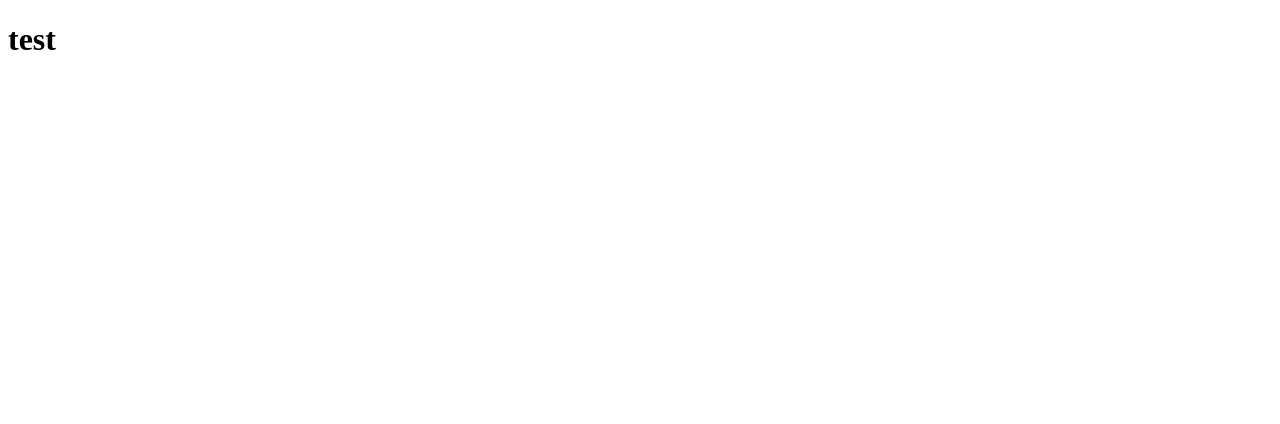
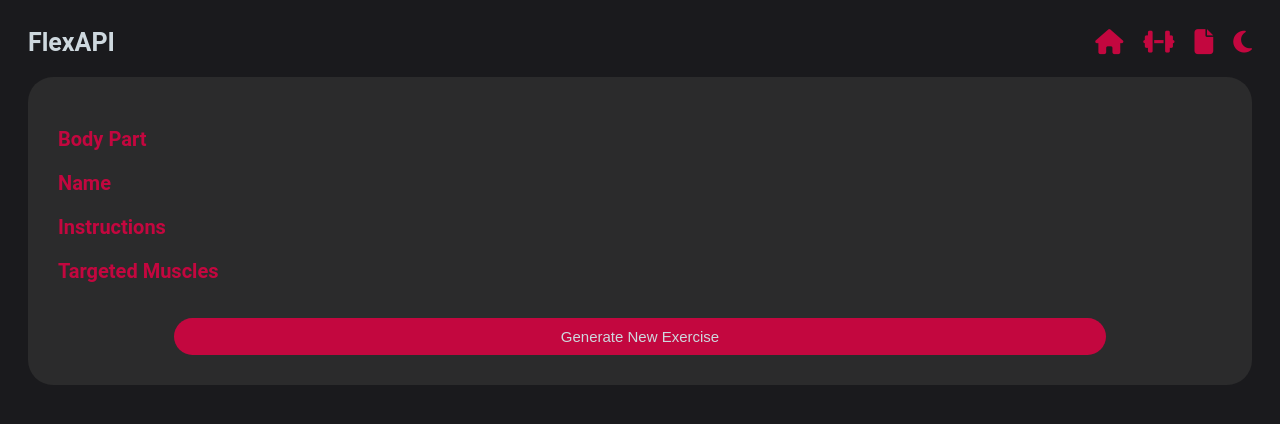
Before and after one commit to Uhsendin/flexAPI, a website: page public/random.html in a window 1280 px wide. Drawn offline with Linux system fonts and the light colour scheme; no server answers.

Commit message:
Added random.html

```diff
--- /dev/null
+++ b/public/css/random.css
@@ -0,0 +1,82 @@
+* {
+  font-size: 62.5%;
+  box-sizing: border-box;
+  list-style: none;
+}
+
+body {
+  font-family: 'Roboto', sans-serif;
+  background-color: #1a1a1d;
+}
+
+header * {
+  font-size: 2.5rem;
+}
+
+nav,
+nav ul {
+  display: flex;
+  margin: 0;
+}
+
+nav span {
+  font-weight: 700;
+  color: hsl(205, 20%, 84%);
+}
+
+nav {
+  justify-content: space-between;
+  padding: 2rem;
+}
+
+nav ul {
+  gap: 2rem;
+}
+nav li i {
+  color: #c3073f;
+}
+
+.container {
+  padding: 0 2rem;
+  color: hsl(205, 20%, 84%);
+}
+.exercise * {
+  font-size: 2rem;
+}
+
+.bodypart,
+.name,
+.description,
+.muscles {
+  color: hsl(205, 20%, 84%);
+  font-weight: normal;
+}
+
+.generate {
+  background-color: #2b2b2c;
+  padding: 3rem;
+  border-radius: 25px;
+}
+
+.title,
+.inst {
+  font-weight: 700;
+  color: #c3073f;
+}
+
+.btn-wrapper {
+  display: flex;
+  justify-content: center;
+}
+
+.generate button {
+  margin-top: 1.5rem;
+  font-size: 1.5rem;
+  background-color: #c3073f;
+  color: hsl(205, 20%, 84%);
+  width: 80%;
+  border: none;
+  padding: 1rem 1.5rem;
+  border-radius: 25px;
+  cursor: pointer;
+}
--- a/public/css/style.css
+++ b/public/css/style.css
@@ -1,5 +1,3 @@
-@import 'normalize.css';
-
 * {
   font-size: 62.5%;
   box-sizing: border-box;
--- /dev/null
+++ b/public/js/main.js
@@ -0,0 +1,24 @@
+const bodyPart = document.querySelector('.bodypart');
+const nameElm = document.querySelector('.name');
+const muscles = document.querySelector('.muscles')
+const des = document.querySelector('.description');
+
+document.addEventListener('DOMContentLoaded', async () => {
+  {
+    const res = await fetch('http://localhost:8000/api/random');
+    const data = await res.json();
+    bodyPart.textContent = data.bodyPart
+    nameElm.textContent = data.exercise.name
+    des.textContent = data.exercise.instructions
+    muscles.textContent = data.exercise.targetedMuscles.join(" ")
+  }
+});
+
+document.querySelector(".btn-wrapper button").addEventListener("click", async () => {
+    const res = await fetch('http://localhost:8000/api/random');
+    const data = await res.json();
+    bodyPart.textContent = data.bodyPart
+    nameElm.textContent = data.exercise.name
+    des.textContent = data.exercise.instructions
+    muscles.textContent = data.exercise.targetedMuscles.join(" ")
+})
--- a/public/random.html
+++ b/public/random.html
@@ -3,10 +3,50 @@
 <head>
     <meta charset="UTF-8">
     <meta name="viewport" content="width=device-width, initial-scale=1.0">
+    <meta http-equiv="X-UA-Compatible" content="IE=edge" />
+    <link rel="stylesheet" href="css/random.css">
     <title>Exercise</title>
 </head>
 <body>
-    <h1>test</h1>
-
+    <main>
+        <header>
+            <nav>
+              <span><strong>FlexAPI</strong></span>
+              <ul>
+                <li>
+                  <a href="/"><i class="fa-solid fa-house"></i></a>
+                </li>
+                <li>
+                  <a href="/random"><i class="fa-solid fa-dumbbell"></i></a>
+                </li>
+                <li>
+                  <a href="#"><i class="fa-solid fa-file"></i></a>
+                </li>
+                <li>
+                  <a href="#"><i class="fa-solid fa-moon"></i></a>
+                </li>
+              </ul>
+            </nav>
+          </header>
+          <section class="container">
+                <section class="generate">
+                    <section class="exercise">
+                        <p class="title">Body Part <span class="bodypart"></span></p>
+                        <p class="title">Name <span class="name"></span></p>
+                        <p class="inst">Instructions</p>
+                        <p class="description"></p>
+                        <p class="title">Targeted Muscles <span class="muscles"></span></p>
+                    </section>
+                    <div class="btn-wrapper">
+                        <button>Generate New Exercise</button>
+                    </div>
+                </section>
+          </section>
+    </main>
+    <script src="js/main.js"></script>
+    <script
+    src="https://kit.fontawesome.com/885f3042d8.js"
+    crossorigin="anonymous"
+  ></script>
 </body>
 </html>
--- a/server.js
+++ b/server.js
@@ -34,7 +34,6 @@ app.get('/api/random', (req, res) => {
     Math.random() * exercisesForSelectedBodyPart.length
   );
   const randomExercise = exercisesForSelectedBodyPart[randomExerciseIndex];
-
   const generatedRandomExercise = randomExercise;
 
   res.json({ bodyPart: randomBodyPart, exercise: generatedRandomExercise });
```
Also changed, not shown: public/index.html (+8 -7 lines).
